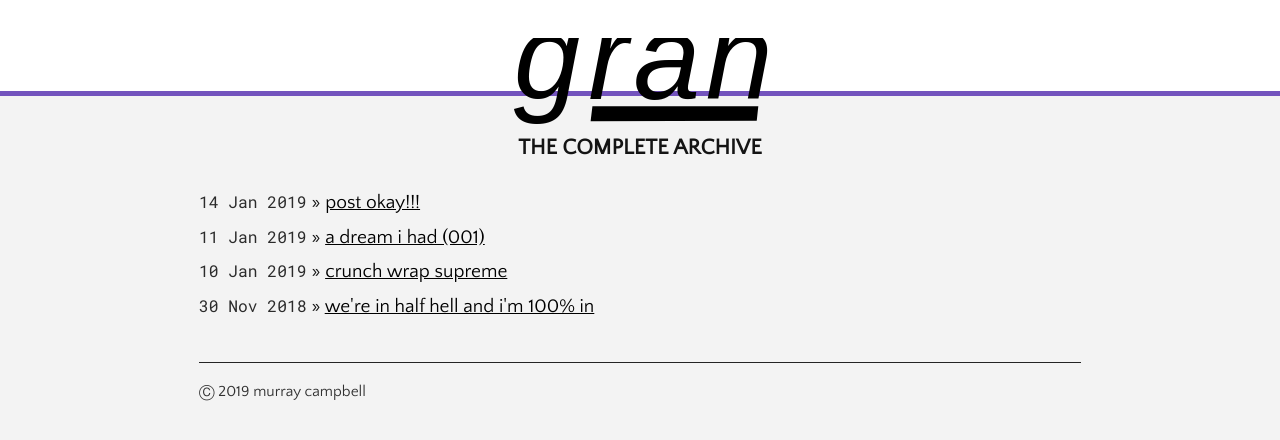
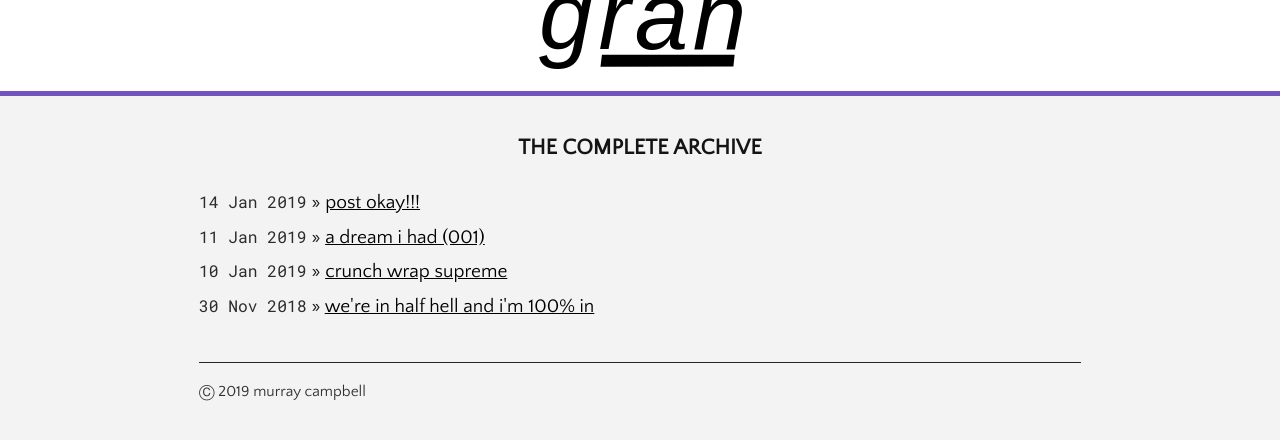
Before and after one commit to campmara/gran, a Jekyll site: the page built from index.html, in a window 1280 px wide. Shown: the top 440 px of the page. Built offline with Jekyll 4.4.1, drawn with Linux system fonts in a browser that asks for light colours.

Commit message:
Update screen.css

```diff
--- a/assets/css/screen.css
+++ b/assets/css/screen.css
@@ -100,7 +100,6 @@ ul.posts {
 .title {
   width: 100vw;
   height: 5em;
-  padding-top: 2em;
   padding-bottom: auto;
   position: relative;
   left: 50%;
@@ -114,7 +113,7 @@ ul.posts {
 }
 
 .title img {
-  height: 5em;
+  height: 4em;
   width: auto;
 }
 
```
